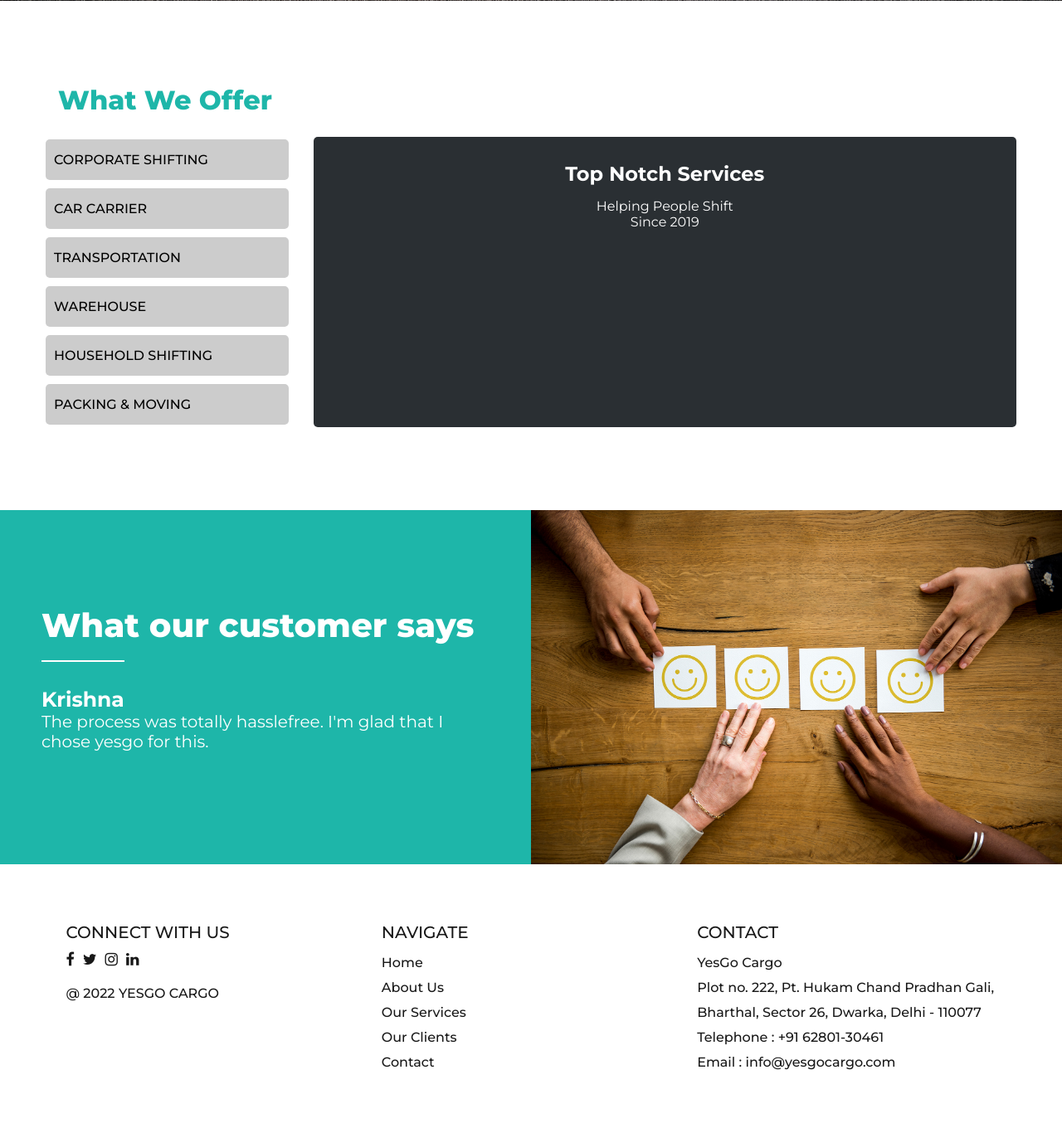
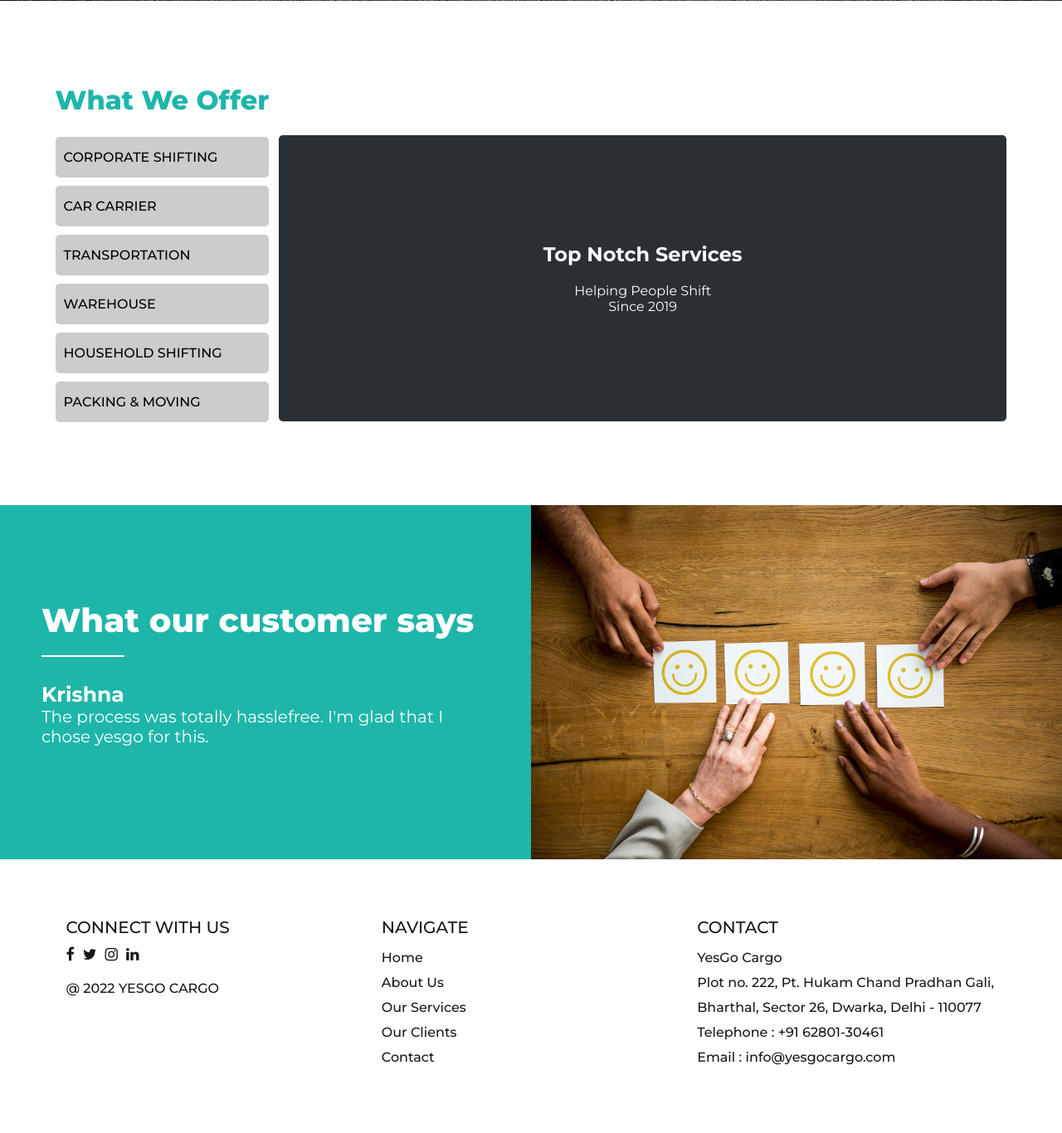
Before and after one commit to askaushik91/gosafecargo, a PHP site: page / in a window 1280 px wide. Shown: the part 816-2182 px from the top of the page at 83% size. After the commit the page ends 2100 px from the top, so only its background shows below. Run offline with PHP 8.4, Linux system fonts and the light colour scheme.

Commit message:
minor ui changes

```diff
--- a/assets/css/style.css
+++ b/assets/css/style.css
@@ -46,25 +46,20 @@
 
 /*Services Styles*/
 #serBlock {background-color:#fff;padding:100px 0px;}
-#serBlock .container:first-child .col {width:100%;}
-#serBlock .container:last-child {gap:30px;}
-#serBlock .container:last-child .col {display:flex;justify-content:left;flex-direction:column;}
-#serBlock .container:last-child .col:first-child {width:100%;max-width:25%;}
-#serBlock .container:last-child .col:last-child {width:100%;max-width:75%;}
+#serBlock .container #serTab {width:100%;max-width:75%;margin-top:61px;}
 #serBlock .container {display:flex;justify-content:space-evenly;align-items:center;}
-#serBlock .container h1{margin-bottom:25px;font-weight:800;color:#1EB6A9;text-align:left;text-indent:15px}
+#serBlock .container h1{margin-bottom:25px;font-weight:800;color:#1EB6A9;}
 #serBlock .container .services #serList {width:100%;display:flex;flex-direction:column;gap:10px;}
 #serBlock .container .services #serList span {color:white;display:block;background-color:#ccc;color:#000;padding:15px 10px;border-radius:5px;transition:all 1s;width:100%;text-transform:uppercase;font-weight:500}
 #serBlock .container .services #serList span:hover {cursor: pointer;}
 #serBlock .container .services #serList span.activeTab {color:white;background-color:#1EB6A9;cursor:pointer;}
 
-#serBlock .container #serTab .detailInner {width:100%;min-height:350px;background-color:#2A2F33;color:white;padding:30px;border-radius:5px;text-align:center;}
-#serBlock .container #serTab h2{margin-bottom:15px;}
+#serBlock .container #serTab .detailInner {display:flex;flex-direction:column;justify-content:center;align-items:center;gap:20px;padding:30px;width:100%;min-height:345px;background-color:#2A2F33;color:white;border-radius:5px;text-align:center;}
 
 .serActive {color:black;background-color:#badfe7;box-shadow:5px 5px 25px #1e1b1b;transition:2s;}
 
 /*Testimonials Styles*/
-.testiBlock {width:100%;display:flex;align-items:stretch;background:#1EB6A9;}
+.testiBlock {display:flex;align-items:center;justify-content:center;background:#1EB6A9;}
 .testiBlock .col {width:50%;display:flex;align-items:left;justify-content:center;flex-direction:column;}
 .testiBlock .col.leftBlck {color:#fff;gap:30px;padding:50px;}
 .testiBlock .col.leftBlck h1 {font-size:40px;font-weight:800;position:relative;padding-bottom:20px;}
@@ -75,7 +70,7 @@
 .testiBlock .col.rightBlck img {width:100%;}
 
 #footerBlock {width:100%;background:white;padding:50px;font-weight:500;}
-#footerBlock .container {gap:20px;justify-content:flex-start;text-align:left;}
+#footerBlock .container {gap:20px;text-align:left;}
 #footerBlock .col {width:100%;max-width:33%;}
 #footerBlock .container {justify-content:center;padding:20px 0px;color:#181818;}
 #footerBlock h2 {font-weight:500;font-size:20px;text-transform:uppercase;margin-bottom:10px;}
--- a/index.html
+++ b/index.html
@@ -138,10 +138,8 @@
     <!--Services Starts-->
     <div id="serBlock">
         <div class="container">
-            <div class="col"><h1>What We Offer</h1></div>
-        </div>
-        <div class="container">
             <div class="col services">
+                <h1>What We Offer</h1>
                 <div id="serList">
                     <span id="corporate" class="indiService">Corporate Shifting</span>
                     <span id="car" class="indiService">Car Carrier</span>
@@ -153,8 +151,8 @@
             </div>
             <div class="col" id="serTab">
                 <div class="detailInner">
-                    <h2 id="serTabHead">Top Notch Services</h2>
-                    <p id="serTabContent">Helping People Shift<br/>Since 2019</p>
+                    <h2 id="serTabHead" class="col">Top Notch Services</h2>
+                    <p id="serTabContent" class="col">Helping People Shift<br/>Since 2019</p>
                 </div>
             </div>
         </div>
```
